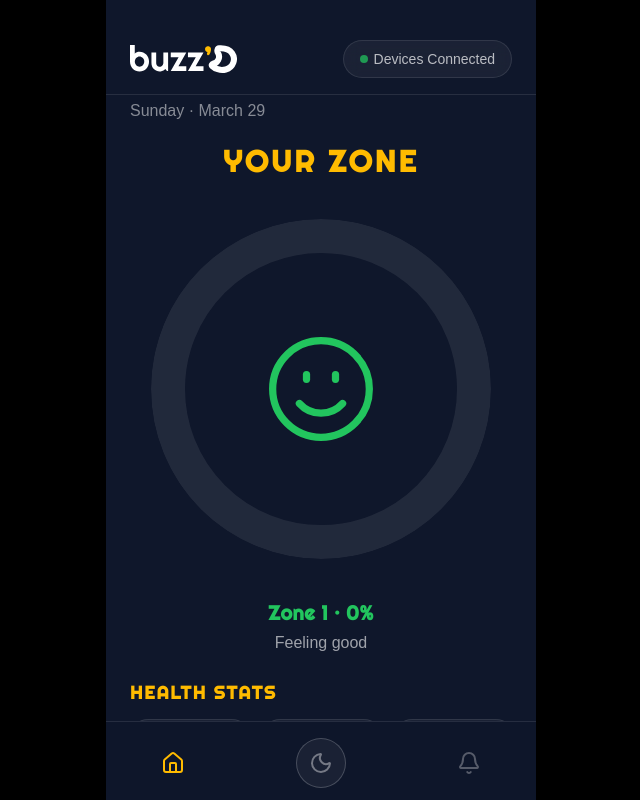
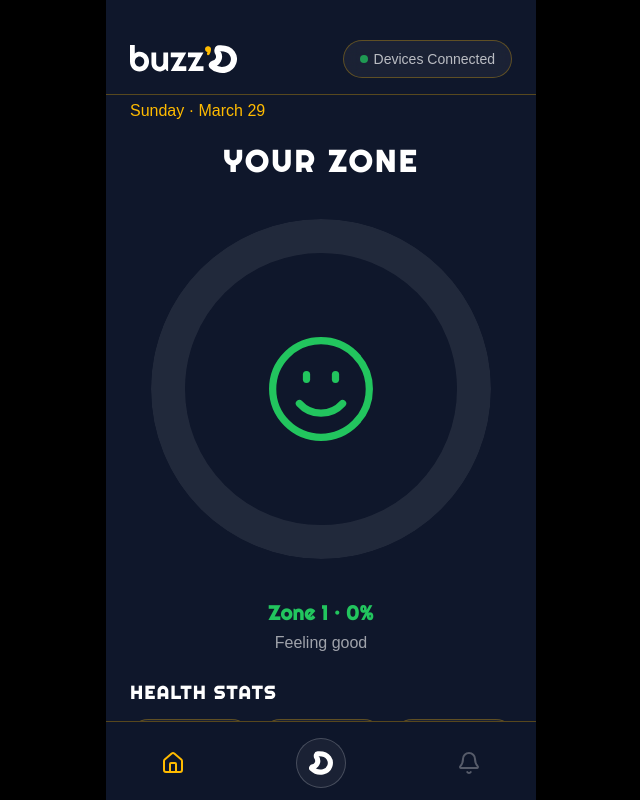
Before and after one commit to ld17282/alcsync, a Next.js app: page / in a window 1280 px wide. Shown: the whole page, without its empty margins (319-959 px from the left). Built offline with nearby package versions, Linux system fonts and the light colour scheme; a web font is replaced by a local one.

Commit message:
feat: brand polish — yellow nav borders, yellow card and pill borders, white titles, yellow date, preload logo SVG, pictorial mark on simulate button, stat label renames, inverse metric status fixes
Made-with: Cursor

```diff
--- a/src/app/layout.tsx
+++ b/src/app/layout.tsx
@@ -33,6 +33,7 @@ export default function RootLayout({
         <meta name="apple-mobile-web-app-status-bar-style" content="black-translucent" />
         <meta name="mobile-web-app-capable" content="yes" />
         <meta name="viewport" content="width=device-width, initial-scale=1, viewport-fit=cover" />
+        <link rel="preload" href="/assets/buzzd-logo.svg" as="image" type="image/svg+xml" />
       </head>
       <body className="min-h-screen bg-black m-0 p-0 font-righteous" suppressHydrationWarning>
         <div className="min-h-screen flex justify-center bg-black">
--- a/src/app/page.tsx
+++ b/src/app/page.tsx
@@ -1,7 +1,7 @@
 "use client"
 
 import { useState, useEffect, useRef } from "react"
-import { Home, Bell, Moon, Loader2, Smile, Meh, Frown, AlertTriangle } from "lucide-react"
+import { Home, Bell, Loader2, Smile, Meh, Frown, AlertTriangle } from "lucide-react"
 
 const RADIUS = 90
 const CIRCUMFERENCE = 2 * Math.PI * RADIUS
@@ -184,10 +184,10 @@ export default function Dashboard() {
       `}</style>
 
       {/* Top Bar */}
-      <div className="flex items-center justify-between px-4 sm:px-6 pt-8 sm:pt-10 pb-4 border-b border-white/10">
+      <div className="flex items-center justify-between px-4 sm:px-6 pt-8 sm:pt-10 pb-4 border-b border-[#FFBB00]/30">
         <img src="/assets/buzzd-logo.svg" alt="buzzd" className="h-5 w-auto sm:h-6 md:h-7" />
         <div
-          className="flex items-center gap-1.5 bg-white/5 backdrop-blur-sm border border-white/10 rounded-full px-3 sm:px-4 py-1 sm:py-2 cursor-pointer"
+          className="flex items-center gap-1.5 bg-white/5 backdrop-blur-sm border border-[#FFBB00]/30 rounded-full px-3 sm:px-4 py-1 sm:py-2 cursor-pointer"
           onClick={() => { setShowIntegrations(true); console.log("integrations") }}
         >
           <span className="size-2 rounded-full animate-pulse" style={{ backgroundColor: deviceConnected ? "#22c55e" : "#ef4444" }} />
@@ -201,13 +201,13 @@ export default function Dashboard() {
       <div className="flex-1 overflow-y-auto scrollbar-none flex flex-col pb-4">
 
         {/* Date Header */}
-        <p className="font-aeonik px-4 sm:px-6 pt-1 pb-3 text-sm sm:text-base text-white/50 font-medium" style={{ fontFamily: 'Aeonik, sans-serif' }}>
+        <p className="font-aeonik px-4 sm:px-6 pt-1 pb-3 text-sm sm:text-base font-medium" style={{ fontFamily: 'Aeonik, sans-serif', color: '#FFBB00' }}>
           {getDateHeader()}
         </p>
 
         {/* Zone Gauge section */}
         <div className="flex flex-col items-center px-4 sm:px-6 pt-2 pb-6">
-          <p className="font-righteous text-2xl sm:text-3xl font-bold tracking-widest uppercase text-center mb-8 sm:mb-10" style={{ color: '#FFBB00' }}>
+          <p className="font-righteous text-2xl sm:text-3xl font-bold tracking-widest uppercase text-center mb-8 sm:mb-10" style={{ color: '#ffffff' }}>
             Your Zone
           </p>
 
@@ -285,12 +285,12 @@ export default function Dashboard() {
 
         {/* Health Stats */}
         <div className="pb-6">
-          <p className="font-righteous text-lg font-bold tracking-widest px-4 sm:px-6 mb-3" style={{ color: '#FFBB00' }}>HEALTH STATS</p>
+          <p className="font-righteous text-lg font-bold tracking-widest px-4 sm:px-6 mb-3" style={{ color: '#ffffff' }}>HEALTH STATS</p>
           <div className="flex overflow-x-auto gap-3 px-4 sm:px-6 pb-1 scrollbar-none">
             {computeHealthStats(zoneScore).map((stat) => (
               <div
                 key={stat.label}
-                className="flex-shrink-0 rounded-2xl bg-white/5 backdrop-blur-sm p-4 flex flex-col items-center gap-2 min-w-[120px] border border-white/10 shadow-lg"
+                className="flex-shrink-0 rounded-2xl bg-white/5 backdrop-blur-sm p-4 flex flex-col items-center gap-2 min-w-[120px] border border-[#FFBB00]/30 shadow-lg"
               >
                 {/* Mini ring */}
                 <div className="relative inline-flex items-center justify-center">
@@ -324,7 +324,7 @@ export default function Dashboard() {
       </div>{/* end scrollable content */}
 
       {/* Bottom Nav */}
-      <nav className="flex-none border-t border-white/10 bg-[oklch(20.8%_0.042_265.755)]/95 backdrop-blur-sm">
+      <nav className="flex-none border-t border-[#FFBB00]/30 bg-[oklch(20.8%_0.042_265.755)]/95 backdrop-blur-sm">
         <div className="flex items-center justify-around py-3 sm:py-4" style={{ paddingBottom: 'calc(env(safe-area-inset-bottom) + 12px)' }}>
           <button className="flex flex-col items-center gap-1 transition-colors" style={{ color: "#FFBB00" }}>
             <Home className="w-5 h-5 sm:w-6 sm:h-6" />
@@ -337,7 +337,7 @@ export default function Dashboard() {
             <span className="rounded-full bg-white/5 border border-white/20 p-3 text-white/40">
               {simulating
                 ? <Loader2 className="w-5 h-5 sm:w-6 sm:h-6 animate-spin" />
-                : <Moon className="w-5 h-5 sm:w-6 sm:h-6" />
+                : <img src="/assets/pictorial - mark - white.svg" alt="simulate" className="w-5 h-5 sm:w-6 sm:h-6" />
               }
             </span>
           </button>
```
Also changed, not shown: public/assets/pictorial - mark - white.svg (added), public/assets/pictorial - mark - yellow.svg (added).
